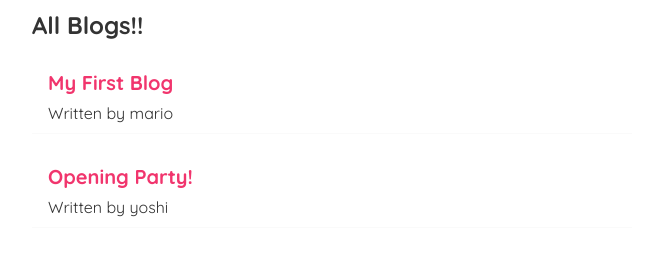
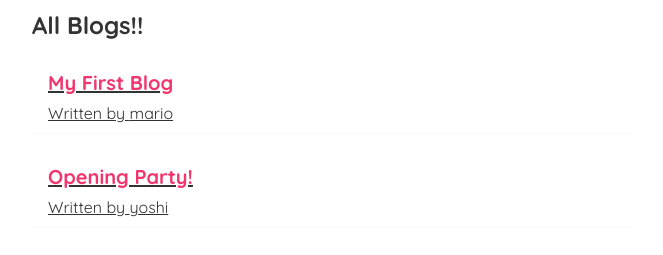
Before and after one commit to shiva2096/dogo-blog, a React (Create React App) app: page / in a window 1280 px wide. Shown: the part 121-376 px from the top of the page, without its empty margins (308-971 px from the left). Built offline with nearby package versions, Linux system fonts and the light colour scheme; data requests are answered from the project's data file; the HTML template or start-up script is replaced by a standard one.

Commit message:
using route parameters

```diff
--- a/src/BlogList.js
+++ b/src/BlogList.js
@@ -1,6 +1,9 @@
 // or const BlogList = ({blogs, title})
 // using props to fetch data
 // BlogList component can be used to display lists
+
+import { Link } from "react-router-dom";
+
 // in our templated format
 const BlogList = ({blogs, title}) => {
 
@@ -8,13 +11,17 @@ const BlogList = ({blogs, title}) => {
     // blogs.map iterates through each blog in blogs
     // key is mandatory, this way react know about which element is being changed
     // then we build a template that applies for each element in loop
+
+    // Adding a Link to each blog page
     return (
         <div className="blog-list">
             <h2>{title}</h2>
             {blogs.map(blog => (
                 <div className="blog-preview" key={blog.id} >
-                    <h2>{ blog.title }</h2>
-                    <p>Written by { blog.author }</p>
+                    <Link to={`/blogs/${blog.id}`}>
+                        <h2>{ blog.title }</h2>
+                        <p>Written by { blog.author }</p>
+                    </Link>
                 </div>
             ))}
         </div>
```
